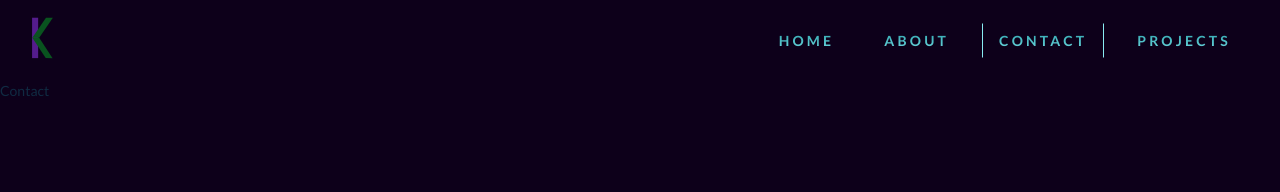
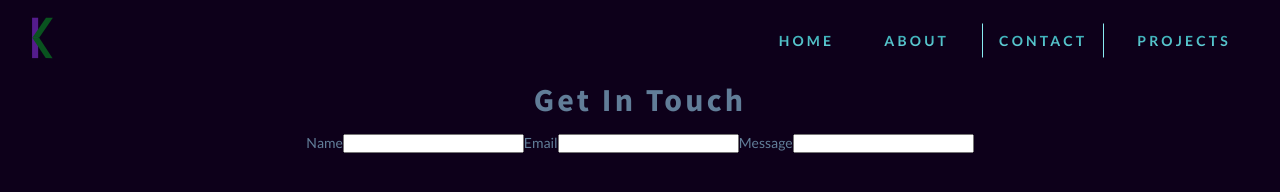
Before and after one commit to kev-luo/portfolio-gatsby, a Gatsby site: page /contact in a window 1280 px wide. Built offline with nearby package versions, Linux system fonts and the light colour scheme; Gatsby itself is replaced by a stand-in of ours.

Commit message:
create basic form for contact page

```diff
--- a/package.json
+++ b/package.json
@@ -16,6 +16,7 @@
   "dependencies": {
     "babel-plugin-styled-components": "^1.12.0",
     "clsx": "^1.1.1",
+    "formik": "^2.2.6",
     "gatsby": "^2.26.1",
     "gatsby-background-image": "^1.3.1",
     "gatsby-image": "^2.7.0",
--- /dev/null
+++ b/src/components/Form/FormContainer.js
@@ -0,0 +1,68 @@
+import React, { useState } from "react"
+import styled from "styled-components"
+
+const Container = styled.div`
+  display: flex;
+  flex-direction: column;
+  align-items: center;
+`
+
+const FormContainer = styled.div`
+  display: flex;
+`
+
+const Form = () => {
+  const initialState = {
+    name: "",
+    email: "",
+    message: "",
+  }
+  const [values, setValues] = useState(initialState)
+
+  const handleChange = e => {
+    const { value, name } = e.target
+    setValues({
+      ...values,
+      [name]: value,
+    })
+  }
+
+  return (
+    <Container>
+      <h2>Get In Touch</h2>
+      <FormContainer>
+        <form>
+          <label>
+            Name
+            <input
+              type="text"
+              name="name"
+              value={values.name}
+              onChange={e => handleChange(e)}
+            />
+          </label>
+          <label>
+            Email
+            <input
+              type="text"
+              name="email"
+              value={values.email}
+              onChange={e => handleChange(e)}
+            />
+          </label>
+          <label>
+            Message
+            <input
+              type="text"
+              name="message"
+              value={values.message}
+              onChange={e => handleChange(e)}
+            />
+          </label>
+        </form>
+      </FormContainer>
+    </Container>
+  )
+}
+
+export default Form
--- a/src/components/Hero/Hero.js
+++ b/src/components/Hero/Hero.js
@@ -14,7 +14,7 @@ const Hero = () => {
           <div>
             <div className={styles.underline}></div>
             <h1 style={{color: "#541C8C"}}>Kevin <span style={{color: "#09531F"}}>Luo</span></h1>
-            <h4>Fullstack Web Developer</h4>
+            <h3>Fullstack Web Developer</h3>
             <Link to="projects" className={styles.btn}>View Work</Link>
             <SocialLinks styles={styles.heroIcons}/>
           </div>
--- a/src/pages/contact.js
+++ b/src/pages/contact.js
@@ -1,11 +1,12 @@
 import React from 'react'
 
 import Layout from "../components/Layout/Layout";
+import FormContainer from "../components/Form/FormContainer";
 
 const Contact = () => {
   return (
     <Layout>
-      Contact
+      <FormContainer />
     </Layout>
   )
 }
--- a/src/styles/global.css
+++ b/src/styles/global.css
@@ -48,7 +48,7 @@
 body {
   font-family: var(--ff-secondary);
   background: var(--clr-bg-1);
-  color: var(--clr-grey-1);
+  color: var(--clr-grey-5);
   line-height: 1.5;
   font-size: 0.875rem;
   margin-top: 5rem;
@@ -66,7 +66,7 @@ h4 {
 }
 
 h1 {
-  font-size: 3rem;
+  font-size: 4rem;
 }
 
 h2 {
@@ -89,7 +89,7 @@ h4 {
 
 .socialLink {
   font-size: 1.5rem;
-  color: var(--clr-grey-3);
+  color: var(--clr-grey-4);
   margin-right: 1rem;
   transition: var(--transition);
 }
```
Also changed, not shown: src/components/Hero/Hero.module.css (+5 -4 lines), 1 other file.
